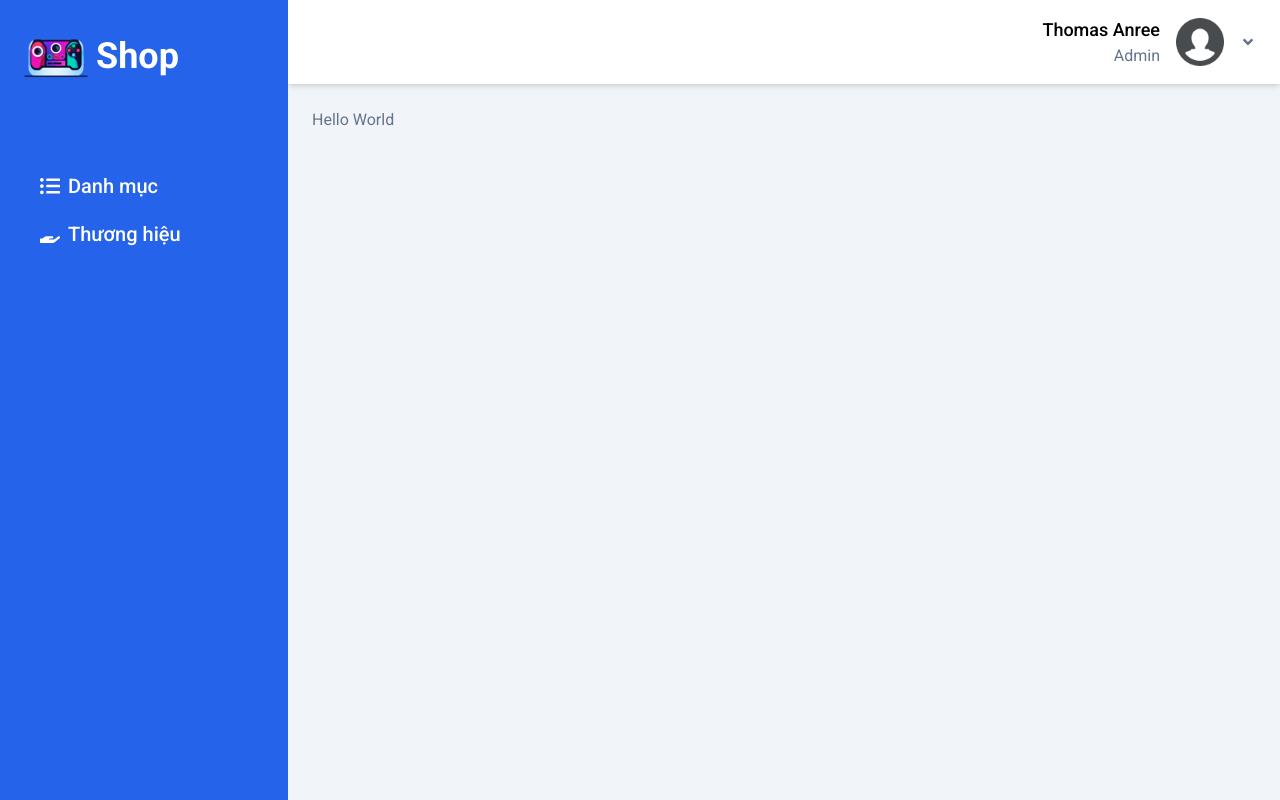
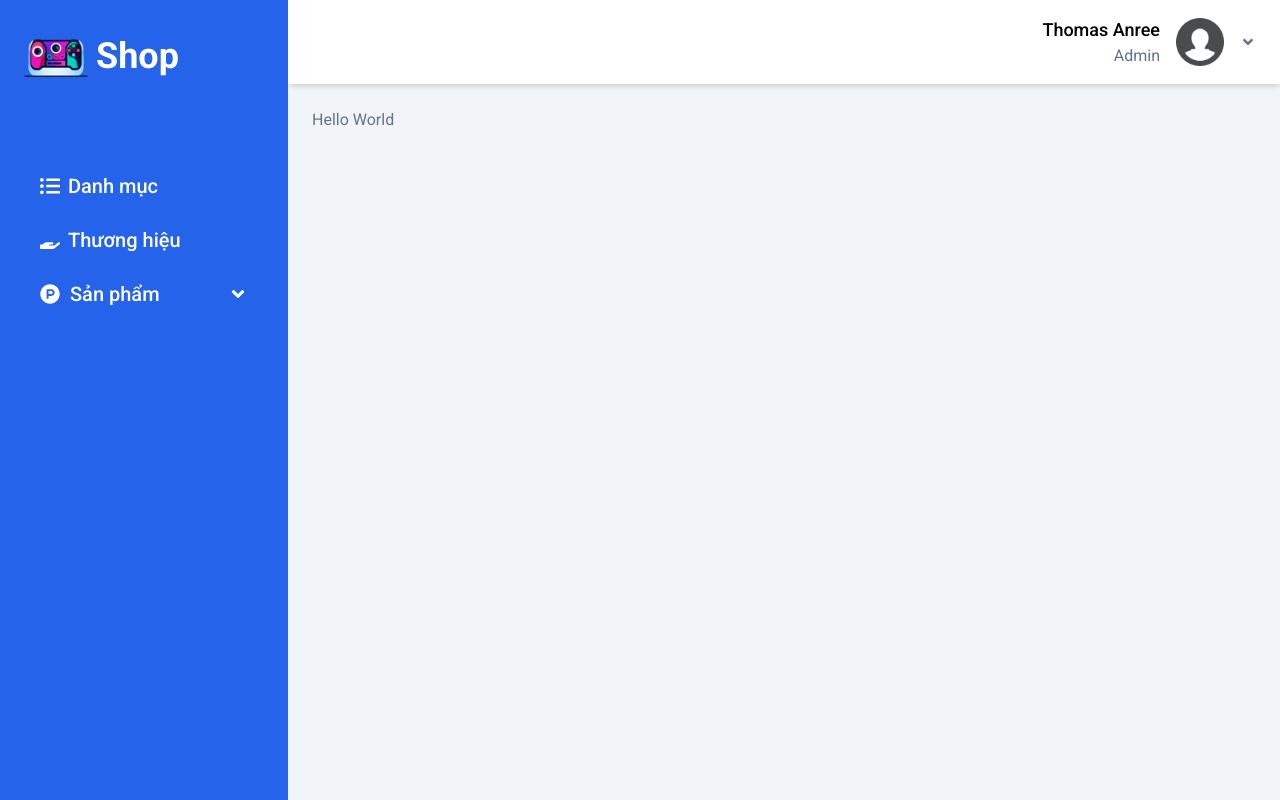
Before and after one commit to XdpsX/onlineshop-fe, a React (Vite) app in the folder onlineshop-admin/: page / in a window 1280 px wide. Built offline with nearby package versions, Linux system fonts and the light colour scheme.

Commit message:
update sidebar for products

```diff
--- a/onlineshop-admin/src/components/layout/Sidebar.tsx
+++ b/onlineshop-admin/src/components/layout/Sidebar.tsx
@@ -1,8 +1,9 @@
 import { useEffect, useRef, useState } from 'react'
 import { NavLink, useLocation } from 'react-router-dom'
 
-import { FaArrowLeft, FaListUl, FaHandHolding } from 'react-icons/fa'
+import { FaArrowLeft, FaListUl, FaHandHolding, FaProductHunt, FaAngleUp, FaAngleDown } from 'react-icons/fa'
 import Logo from '~/assets/logo.png'
+import SidebarLinkGroup from './SidebarLinkGroup'
 
 interface SidebarProps {
   sidebarOpen: boolean
@@ -17,7 +18,9 @@ const Sidebar = ({ sidebarOpen, setSidebarOpen }: SidebarProps) => {
   const trigger = useRef<HTMLButtonElement>(null)
 
   const storedSidebarExpanded = localStorage.getItem('sidebar-expanded')
-  const [sidebarExpanded] = useState(storedSidebarExpanded === null ? false : storedSidebarExpanded === 'true')
+  const [sidebarExpanded, setSidebarExpanded] = useState(
+    storedSidebarExpanded === null ? false : storedSidebarExpanded === 'true'
+  )
 
   // close on click outside
   useEffect(() => {
@@ -59,7 +62,7 @@ const Sidebar = ({ sidebarOpen, setSidebarOpen }: SidebarProps) => {
       }`}
     >
       {/* <!-- SIDEBAR HEADER --> */}
-      <div className='flex items-center justify-between gap-2 px-6 py-5 lg:py-6'>
+      <div className='flex items-center justify-between gap-3 px-6 py-5 lg:py-6'>
         <NavLink to='/' className='flex items-center justify-between gap-2'>
           <img src={Logo} alt='Logo' />
           <span className='text-4xl font-semibold'>Shop</span>
@@ -80,7 +83,7 @@ const Sidebar = ({ sidebarOpen, setSidebarOpen }: SidebarProps) => {
       <div className='scrollbar flex flex-col overflow-y-auto duration-300 ease-linear'>
         {/* <!-- Sidebar Menu --> */}
         <nav className='mt-5 py-4 px-4 lg:mt-9 lg:px-6 text-xl'>
-          <ul className='mb-6 flex flex-col gap-1'>
+          <ul className='mb-6 flex flex-col gap-2.5'>
             {/* <!-- Menu Item Category --> */}
             <li>
               <NavLink
@@ -107,6 +110,58 @@ const Sidebar = ({ sidebarOpen, setSidebarOpen }: SidebarProps) => {
               </NavLink>
             </li>
             {/* <!-- Menu Item Brand --> */}
+            {/* <!-- Menu Item Forms --> */}
+            <SidebarLinkGroup activeCondition={pathname === '/products' || pathname.includes('products')}>
+              {(handleClick, open) => {
+                return (
+                  <>
+                    <NavLink
+                      to='#'
+                      className={`group relative flex items-center gap-2.5 rounded-sm py-2 px-4 font-medium duration-300 ease-in-out hover:bg-yellow-500 ${
+                        (pathname === '/products' || pathname.includes('products')) && 'bg-yellow-500'
+                      }`}
+                      onClick={(e) => {
+                        e.preventDefault()
+                        sidebarExpanded ? handleClick() : setSidebarExpanded(true)
+                      }}
+                    >
+                      <FaProductHunt />
+                      Sản phẩm
+                      {open ? <FaAngleUp className='ms-auto' /> : <FaAngleDown className='ms-auto' />}
+                    </NavLink>
+                    {/* <!-- Dropdown Menu Start --> */}
+                    <div className={`translate transform overflow-hidden ${!open && 'hidden'}`}>
+                      <ul className='mt-4 mb-5.5 flex flex-col gap-2.5 pl-6'>
+                        <li>
+                          <NavLink
+                            to='/products/list'
+                            className={({ isActive }) =>
+                              'group relative flex items-center gap-2.5 rounded-md px-4 font-medium text-slate-300 duration-300 ease-in-out hover:text-white ' +
+                              (isActive && '!text-yellow-400 cursor-default')
+                            }
+                          >
+                            Danh sách
+                          </NavLink>
+                        </li>
+                        <li>
+                          <NavLink
+                            to='/products/new'
+                            className={({ isActive }) =>
+                              'group relative flex items-center gap-2.5 rounded-md px-4 font-medium text-slate-300 duration-300 ease-in-out hover:text-white ' +
+                              (isActive && '!text-yellow-400 cursor-default')
+                            }
+                          >
+                            Tạo Sản Phẩm
+                          </NavLink>
+                        </li>
+                      </ul>
+                    </div>
+                    {/* <!-- Dropdown Menu End --> */}
+                  </>
+                )
+              }}
+            </SidebarLinkGroup>
+            {/* <!-- Menu Item Forms --> */}
           </ul>
         </nav>
       </div>
--- /dev/null
+++ b/onlineshop-admin/src/components/layout/SidebarLinkGroup.tsx
@@ -0,0 +1,18 @@
+import { ReactNode, useState } from 'react'
+
+interface SidebarLinkGroupProps {
+  children: (handleClick: () => void, open: boolean) => ReactNode
+  activeCondition: boolean
+}
+
+const SidebarLinkGroup = ({ children, activeCondition }: SidebarLinkGroupProps) => {
+  const [open, setOpen] = useState<boolean>(activeCondition)
+
+  const handleClick = () => {
+    setOpen(!open)
+  }
+
+  return <li>{children(handleClick, open)}</li>
+}
+
+export default SidebarLinkGroup
```
